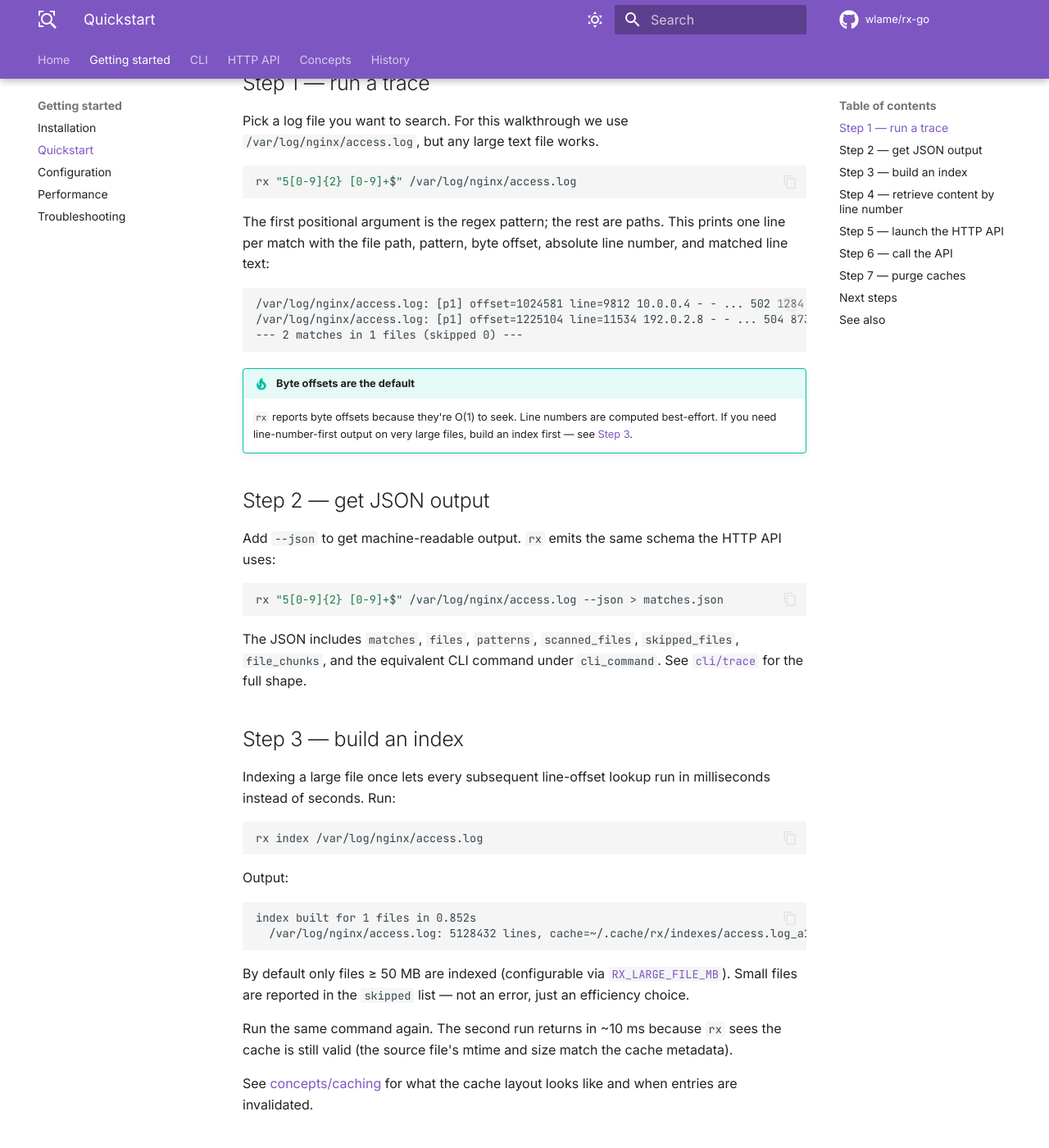
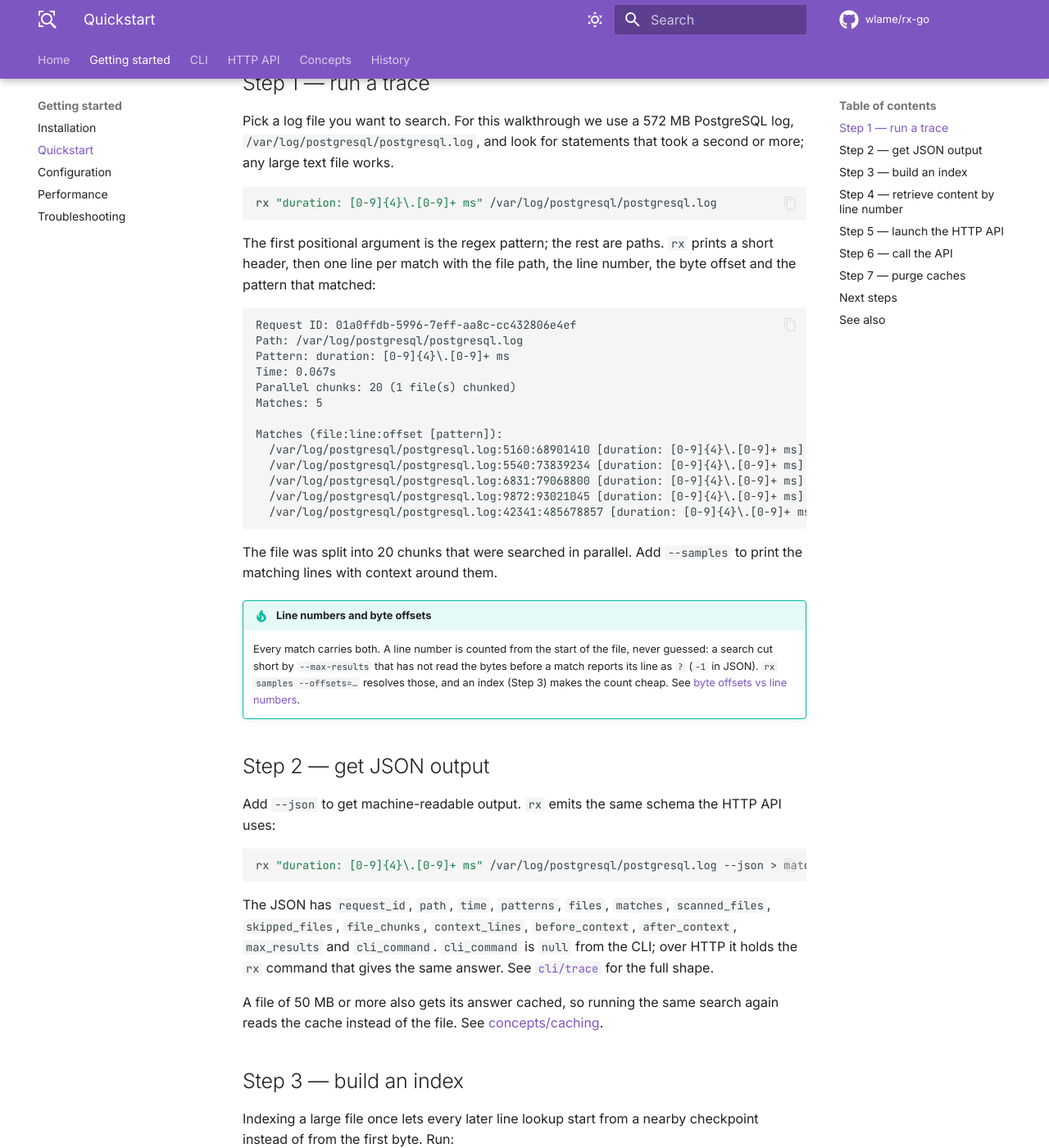
Before and after one commit to wlame/rx-go, an MkDocs documentation site: the page built from docs/quickstart.md, in a window 1280 px wide and 1400 px high, scrolled down 427 px. Shown: the whole window at 82% size. Built offline with MkDocs 1.6.1 and Material for MkDocs 9.7.7, drawn with Linux system fonts in a browser that asks for light colours; comment, search, counter and statistics services are not loaded; the version menu is left out; some of the changed text lies outside the part shown.

Commit message:
Correct the README, the docs home, the installation page and the quickstart against the current binary.

````diff
--- a/docs/quickstart.md
+++ b/docs/quickstart.md
@@ -12,27 +12,44 @@ This guide assumes you've already [installed `rx` and `ripgrep`](installation.md
 
 ## Step 1 — run a trace
 
-Pick a log file you want to search. For this walkthrough we use
-`/var/log/nginx/access.log`, but any large text file works.
+Pick a log file you want to search. For this walkthrough we use a
+572 MB PostgreSQL log, `/var/log/postgresql/postgresql.log`, and look for
+statements that took a second or more; any large text file works.
 
 ```bash
-rx "5[0-9]{2} [0-9]+$" /var/log/nginx/access.log
+rx "duration: [0-9]{4}\.[0-9]+ ms" /var/log/postgresql/postgresql.log
 ```
 
 The first positional argument is the regex pattern; the rest are paths.
-This prints one line per match with the file path, pattern, byte offset,
-absolute line number, and matched line text:
+`rx` prints a short header, then one line per match with the file path,
+the line number, the byte offset and the pattern that matched:
 
 ```text
-/var/log/nginx/access.log: [p1] offset=1024581 line=9812 10.0.0.4 - - ... 502 1284
-/var/log/nginx/access.log: [p1] offset=1225104 line=11534 192.0.2.8 - - ... 504 873
---- 2 matches in 1 files (skipped 0) ---
+Request ID: 01a0ffdb-5996-7eff-aa8c-cc432806e4ef
+Path: /var/log/postgresql/postgresql.log
+Pattern: duration: [0-9]{4}\.[0-9]+ ms
+Time: 0.067s
+Parallel chunks: 20 (1 file(s) chunked)
+Matches: 5
+
+Matches (file:line:offset [pattern]):
+  /var/log/postgresql/postgresql.log:5160:68901410 [duration: [0-9]{4}\.[0-9]+ ms]
+  /var/log/postgresql/postgresql.log:5540:73839234 [duration: [0-9]{4}\.[0-9]+ ms]
+  /var/log/postgresql/postgresql.log:6831:79068800 [duration: [0-9]{4}\.[0-9]+ ms]
+  /var/log/postgresql/postgresql.log:9872:93021045 [duration: [0-9]{4}\.[0-9]+ ms]
+  /var/log/postgresql/postgresql.log:42341:485678857 [duration: [0-9]{4}\.[0-9]+ ms]
 ```
 
-!!! tip "Byte offsets are the default"
-    `rx` reports byte offsets because they're O(1) to seek. Line numbers
-    are computed best-effort. If you need line-number-first output on
-    very large files, build an index first — see [Step 3](#step-3-build-an-index).
+The file was split into 20 chunks that were searched in parallel. Add
+`--samples` to print the matching lines with context around them.
+
+!!! tip "Line numbers and byte offsets"
+    Every match carries both. A line number is counted from the start of
+    the file, never guessed: a search cut short by `--max-results` that
+    has not read the bytes before a match reports its line as `?`
+    (`-1` in JSON). `rx samples --offsets=…` resolves those, and an
+    index (Step 3) makes the count cheap. See
+    [byte offsets vs line numbers](concepts/byte-offsets-vs-line-numbers.md).
 
 ## Step 2 — get JSON output
 
@@ -40,61 +57,86 @@ Add `--json` to get machine-readable output. `rx` emits the same
 schema the HTTP API uses:
 
 ```bash
-rx "5[0-9]{2} [0-9]+$" /var/log/nginx/access.log --json > matches.json
+rx "duration: [0-9]{4}\.[0-9]+ ms" /var/log/postgresql/postgresql.log --json > matches.json
 ```
 
-The JSON includes `matches`, `files`, `patterns`, `scanned_files`,
-`skipped_files`, `file_chunks`, and the equivalent CLI command under
-`cli_command`. See [`cli/trace`](cli/trace.md) for the full shape.
+The JSON has `request_id`, `path`, `time`, `patterns`, `files`,
+`matches`, `scanned_files`, `skipped_files`, `file_chunks`,
+`context_lines`, `before_context`, `after_context`, `max_results` and
+`cli_command`. `cli_command` is `null` from the CLI; over HTTP it holds
+the `rx` command that gives the same answer. See
+[`cli/trace`](cli/trace.md) for the full shape.
+
+A file of 50 MB or more also gets its answer cached, so running the same
+search again reads the cache instead of the file. See
+[concepts/caching](concepts/caching.md).
 
 ## Step 3 — build an index
 
-Indexing a large file once lets every subsequent line-offset lookup run in
-milliseconds instead of seconds. Run:
+Indexing a large file once lets every later line lookup start from a
+nearby checkpoint instead of from the first byte. Run:
 
 ```bash
-rx index /var/log/nginx/access.log
+rx index /var/log/postgresql/postgresql.log
 ```
 
 Output:
 
 ```text
-index built for 1 files in 0.852s
-  /var/log/nginx/access.log: 5128432 lines, cache=~/.cache/rx/indexes/access.log_a1b2c3d4e5f6....json
+Indexed 1 files in 0.1s
+  /var/log/postgresql/postgresql.log: 51,329 lines, 571.85 MB
 ```
 
-By default only files ≥ 50 MB are indexed (configurable via
-[`RX_LARGE_FILE_MB`](configuration.md)). Small files are reported in the
-`skipped` list — not an error, just an efficiency choice.
+By default only files of 50 MB or more are indexed (configurable via
+[`RX_LARGE_FILE_MB`](configuration.md) or `--threshold`). A smaller file
+is skipped — not an error, just an efficiency choice:
 
-Run the same command again. The second run returns in ~10 ms because `rx`
-sees the cache is still valid (the source file's mtime and size match the
-cache metadata).
+```text
+No files indexed.
+Skipped 1 files (below threshold or not text)
+```
+
+Run the same command again. The second run prints only
+`Indexed 1 files in 0.0s`, because `rx` sees the stored index still
+describes the file: same size, modification time, inode, change time,
+and the same first and last 64 KiB.
 
 See [concepts/caching](concepts/caching.md) for what the cache layout looks
 like and when entries are invalidated.
 
 ## Step 4 — retrieve content by line number
 
-With an index in place, `rx samples` can jump directly to a line:
+`rx samples` jumps to a line and prints it with context:
 
 ```bash
-rx samples /var/log/nginx/access.log --lines=450000-450010 --context=3
+rx samples /var/log/postgresql/postgresql.log --lines=5160 --context=1
 ```
 
-`rx` seeks to the starting byte offset of line 450000 via the index,
-prints lines 449997-450013, and returns. On a 260 MB file with a warm
-index this takes a few milliseconds.
+```text
+File: /var/log/postgresql/postgresql.log
+Context: 1 before, 1 after
 
-You can request multiple ranges in one call:
+=== /var/log/postgresql/postgresql.log:5160:68901410 ===
+	                    Heap Fetches: 1
+2025-12-10 07:06:25 MST [216894]: [298-1] user=sa,db=pure_mw,app=PostgreSQL JDBC Driver,client=127.0.0.1 LOG:  duration: 1794.702 ms  execute <unnamed>/C_338: w…
+2025-12-10 07:06:27 MST [216897]: [99-1] user=sa,db=pure_mw,app=PostgreSQL JDBC Driver,client=127.0.0.1 LOG:  duration: 193.750 ms  plan:
+```
+
+(The long line is cut here; `rx` prints it whole.) The header of each
+block names the line and its byte offset. You can request several lines
+and ranges in one call:
 
 ```bash
-rx samples /var/log/nginx/access.log --lines=100,5000,99999-100010
+rx samples /var/log/postgresql/postgresql.log --lines=100,5000-5002 --context=0
 ```
 
-Without an index, line-offset mode still works — `rx` falls back to a
-linear scan. For large files this can be slow; building an index is the
-right answer when you plan to do more than a couple of line lookups.
+With an index in place, `rx` seeks to the nearest checkpoint before the
+line and reads forward from there. Without one, `rx samples` builds and
+stores the index first when the file is compressed or 50 MB or more —
+the first call pays for a full read of the file, later calls are fast.
+A smaller plain file is read from the start. `--no-index` (or
+`RX_NO_INDEX=true`) reads the file without building or using an index;
+the answer is the same.
 
 ## Step 5 — launch the HTTP API
 
@@ -116,7 +158,8 @@ Metrics available at http://127.0.0.1:7777/metrics
 
 Open <http://127.0.0.1:7777/docs> in a browser — you'll see the full
 Swagger UI for every endpoint, generated from the OpenAPI 3.1 spec at
-`/openapi.json`.
+`/openapi.json`. Without `--skip-frontend`, `/` serves the rx-viewer
+web app.
 
 The `--search-root` flag is the sandbox: all path-accepting endpoints will
 reject paths that resolve outside `/var/log`. Pass the flag multiple times
@@ -143,9 +187,14 @@ curl -s "http://127.0.0.1:7777/health" | jq '.status'
 curl -s "http://127.0.0.1:7777/metrics" | head -20
 ```
 
-Requests that return `403 path_outside_search_root` mean the path
-resolved outside `/var/log`. Start the server with more roots or move
-your test file.
+A path outside the search roots is refused with `403` and a body whose
+`error` is `path_outside_search_root`:
+
+```json
+{"detail":"path_outside_search_root","error":"path_outside_search_root","message":"path \"/etc/hosts\" is not within any configured --search-root","path":"/etc/hosts","roots":["/var/log"]}
+```
+
+Start the server with more roots or move your test file.
 
 ## Step 7 — purge caches
 
@@ -156,15 +205,17 @@ Caches live under `~/.cache/rx/` (or `$RX_CACHE_DIR/rx/`).
 ls -la ~/.cache/rx/
 
 # Remove one specific index.
-rx index /var/log/nginx/access.log --delete
+rx index /var/log/postgresql/postgresql.log --delete
+# deleted index for /var/log/postgresql/postgresql.log
 
 # Nuke everything.
 rm -rf ~/.cache/rx/
 ```
 
-Caches are also invalidated automatically when the source file's mtime
-moves past the cached timestamp. There's no TTL — stale entries only
-matter if you set mtimes manually with `touch -t ...`.
+An index or a cached trace answer is used only while it still describes
+its file: the same size, modification time, inode and change time, and
+the same first and last 64 KiB. Anything else makes `rx` treat it as
+absent and rebuild it. There is no TTL.
 
 ## Next steps
 
````
Also changed, not shown: other parts of docs/quickstart.md (+4 -3 lines), CHANGELOG.md (+11 -0 lines), README.md (+29 -19 lines), docs/index.md (+3 -2 lines), docs/installation.md (+21 -15 lines).
